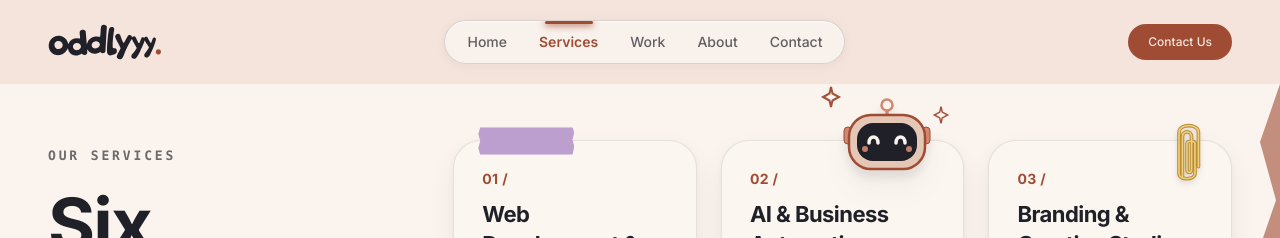
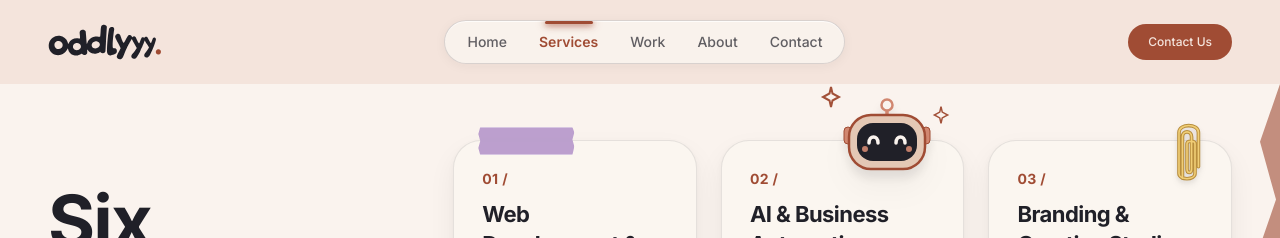
Before and after one commit to Atharva0393/Oddlyyy, a Next.js app: page /services in a window 1280 px wide. Shown: the top 238 px of the page. Built offline with nearby package versions, Linux system fonts and the light colour scheme; a web font is replaced by a local one.

Commit message:
style(services): remove our services eyebrow from tactile showcase

```diff
--- a/src/components/sections/TactileServicesShowcase.tsx
+++ b/src/components/sections/TactileServicesShowcase.tsx
@@ -458,11 +458,6 @@ export const TactileServicesShowcase: React.FC = () => {
           {/* LEFT COLUMN: Headline & Invitation */}
           <div className="lg:col-span-4 flex flex-col justify-between pt-2 lg:sticky lg:top-28">
             <div>
-              {/* Eyebrow */}
-              <p className="font-mono text-xs sm:text-[13px] font-bold tracking-[0.22em] uppercase text-ink/65 mb-6">
-                OUR SERVICES
-              </p>
-
               {/* Main Display Headline */}
               <h1 className="font-primary font-bold text-5xl sm:text-6xl lg:text-[72px] leading-[0.95] tracking-tight text-ink">
                 Six<br />
```
